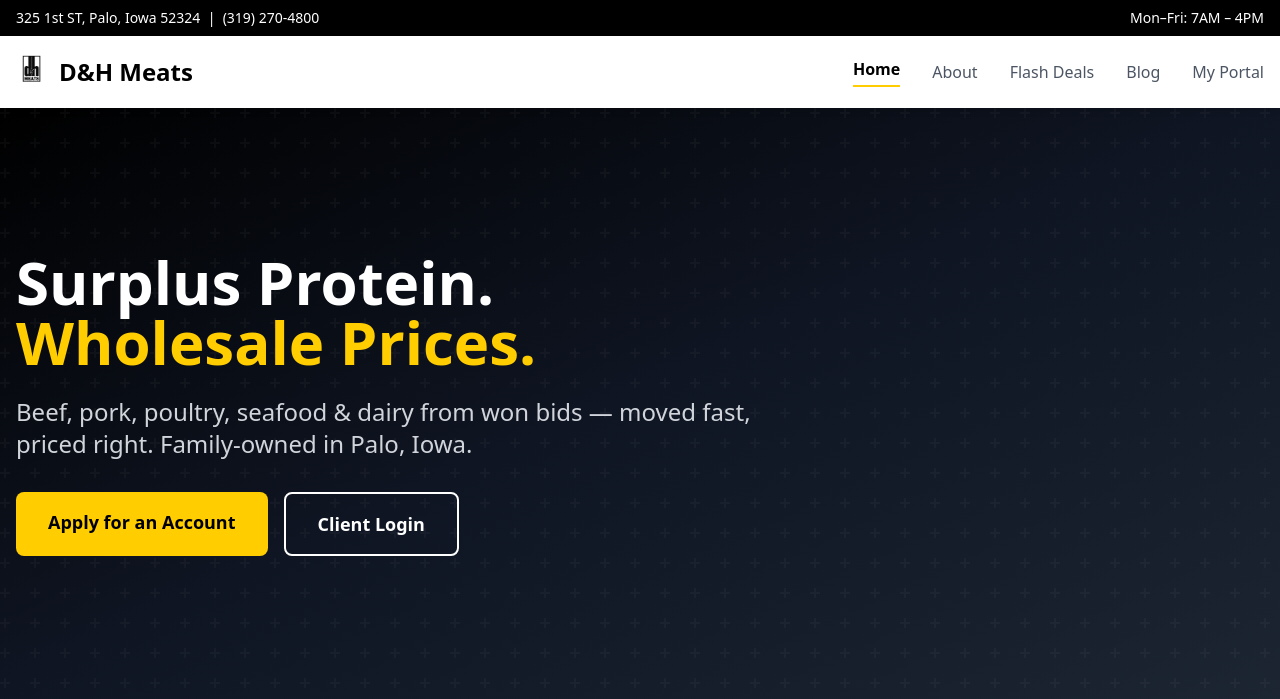
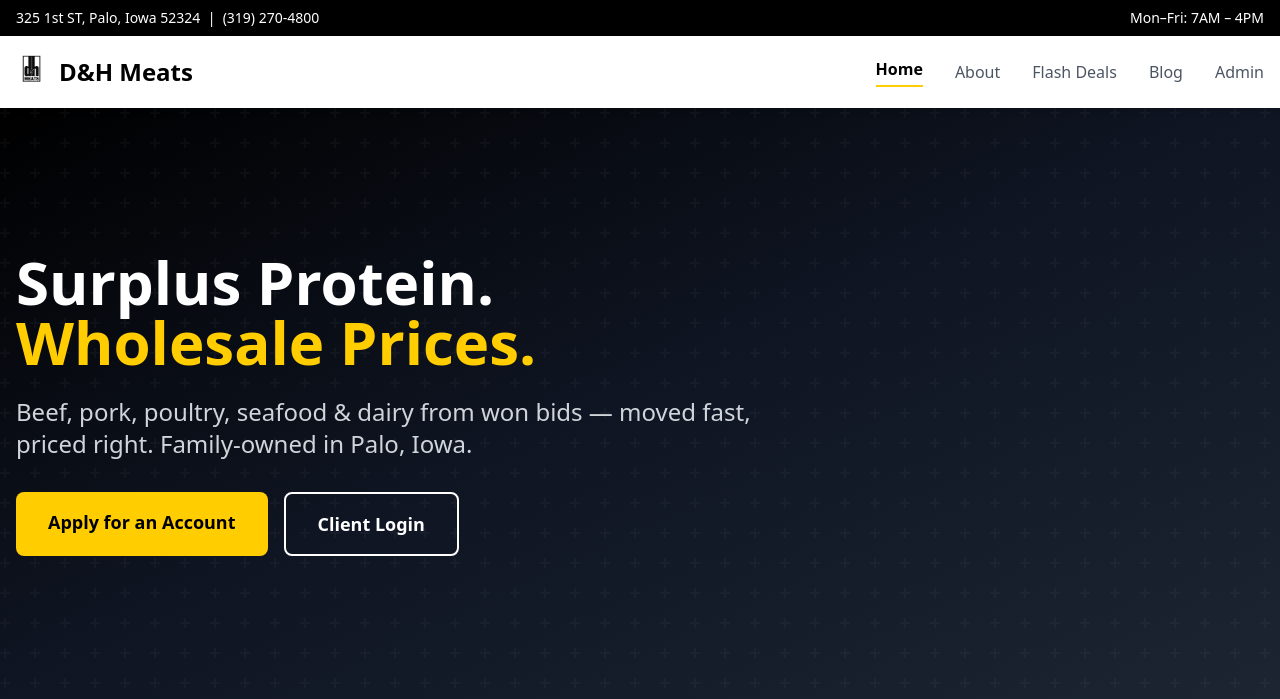
Before and after one commit to dlerhetal/dhm-website-mock, a Flask app: page / in a window 1280 px wide. Shown: the top 699 px of the page. Run offline with Flask 3, Linux system fonts and the light colour scheme; the visitor is signed in with stand-in values (Sample User, id 1); data that the repository does not hold is empty; some libraries are stand-ins or nearby versions.

Commit message:
Route nav links to admin pages when logged in as admin
Flash Deals → /admin/deals, Blog → /admin/blog, new Admin
link → /admin/ dashboard. Public visitors and regular portal
users still see public pages. Both desktop and mobile nav.

Co-Authored-By: Claude Opus 4.6 <noreply@anthropic.com>

```diff
--- a/templates/base.html
+++ b/templates/base.html
@@ -57,12 +57,18 @@
             <div class="hidden md:flex items-center gap-8">
                 <a href="{{ url_for('public.home') }}" class="{% if active_page == 'home' %}text-black font-semibold border-b-2 border-accent-500 pb-1{% else %}text-gray-600 hover:text-black transition{% endif %}">Home</a>
                 <a href="{{ url_for('public.about') }}" class="{% if active_page == 'about' %}text-black font-semibold border-b-2 border-accent-500 pb-1{% else %}text-gray-600 hover:text-black transition{% endif %}">About</a>
+                {% if session.get('is_admin') %}
+                <a href="{{ url_for('admin.deals') }}" class="{% if active_page == 'deals' %}text-black font-semibold border-b-2 border-accent-500 pb-1{% else %}text-gray-600 hover:text-black transition{% endif %}">Flash Deals</a>
+                <a href="{{ url_for('admin.blog_list') }}" class="{% if active_page == 'blog' %}text-black font-semibold border-b-2 border-accent-500 pb-1{% else %}text-gray-600 hover:text-black transition{% endif %}">Blog</a>
+                <a href="{{ url_for('admin.dashboard') }}" class="{% if active_page == 'admin' %}text-black font-semibold border-b-2 border-accent-500 pb-1{% else %}text-gray-600 hover:text-black transition{% endif %}">Admin</a>
+                {% else %}
                 <a href="{{ url_for('public.flash_deals') }}" class="{% if active_page == 'deals' %}text-black font-semibold border-b-2 border-accent-500 pb-1{% else %}text-gray-600 hover:text-black transition{% endif %}">Flash Deals</a>
                 <a href="{{ url_for('public.blog_list') }}" class="{% if active_page == 'blog' %}text-black font-semibold border-b-2 border-accent-500 pb-1{% else %}text-gray-600 hover:text-black transition{% endif %}">Blog</a>
                 {% if session.get('user_id') %}
                 <a href="{{ url_for('portal.dashboard') }}" class="text-gray-600 hover:text-black transition">My Portal</a>
                 {% else %}
                 <a href="{{ url_for('auth.login') }}" class="text-gray-600 hover:text-black transition">Client Portal</a>
+                {% endif %}
                 {% endif %}
                 {% if not session.get('user_id') %}
                 <a href="{{ url_for('auth.signup') }}" class="bg-accent-500 text-black px-5 py-2 rounded-lg hover:bg-accent-600 transition font-semibold">Become a Client</a>
@@ -79,6 +85,11 @@
         <div id="mobile-menu" class="hidden md:hidden border-t bg-white px-4 pb-4">
             <a href="{{ url_for('public.home') }}" class="block py-2 {% if active_page == 'home' %}text-black font-semibold{% else %}text-gray-600{% endif %}">Home</a>
             <a href="{{ url_for('public.about') }}" class="block py-2 {% if active_page == 'about' %}text-black font-semibold{% else %}text-gray-600{% endif %}">About</a>
+            {% if session.get('is_admin') %}
+            <a href="{{ url_for('admin.deals') }}" class="block py-2 {% if active_page == 'deals' %}text-black font-semibold{% else %}text-gray-600{% endif %}">Flash Deals</a>
+            <a href="{{ url_for('admin.blog_list') }}" class="block py-2 {% if active_page == 'blog' %}text-black font-semibold{% else %}text-gray-600{% endif %}">Blog</a>
+            <a href="{{ url_for('admin.dashboard') }}" class="block py-2 {% if active_page == 'admin' %}text-black font-semibold{% else %}text-gray-600{% endif %}">Admin</a>
+            {% else %}
             <a href="{{ url_for('public.flash_deals') }}" class="block py-2 {% if active_page == 'deals' %}text-black font-semibold{% else %}text-gray-600{% endif %}">Flash Deals</a>
             <a href="{{ url_for('public.blog_list') }}" class="block py-2 {% if active_page == 'blog' %}text-black font-semibold{% else %}text-gray-600{% endif %}">Blog</a>
             {% if session.get('user_id') %}
@@ -86,6 +97,7 @@
             {% else %}
             <a href="{{ url_for('auth.login') }}" class="block py-2 text-gray-600">Client Portal</a>
             <a href="{{ url_for('auth.signup') }}" class="block py-2 text-accent-600 font-semibold">Become a Client</a>
+            {% endif %}
             {% endif %}
         </div>
     </nav>
```
